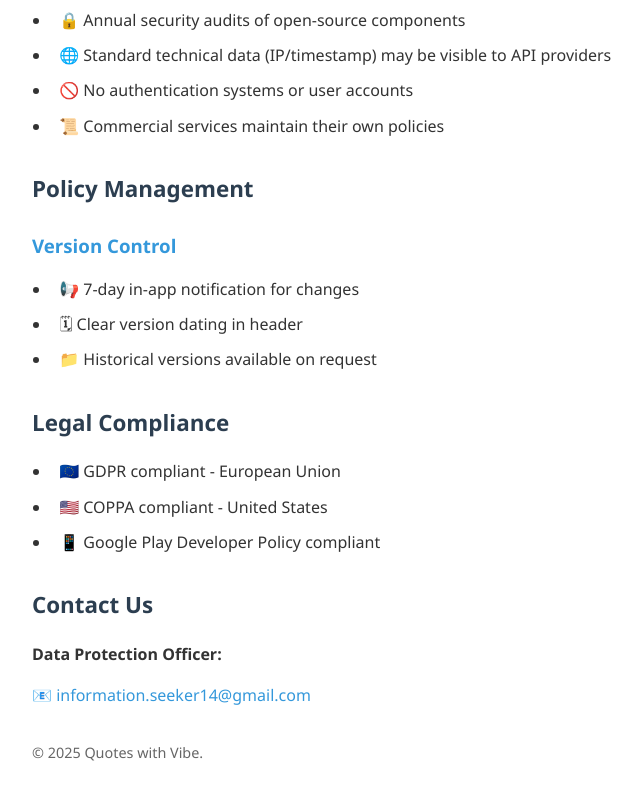
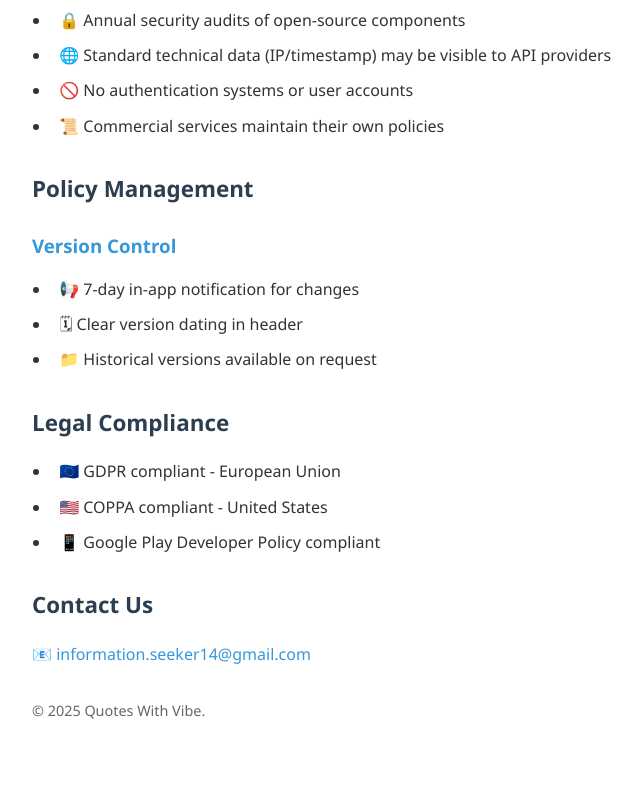
Before and after one commit to waleed826/privacy-policy, a plain HTML site: page index.html in a window 1280 px wide. Shown: the part 1426-2226 px from the top of the page, without its empty margins (208-850 px from the left). After the commit the page ends 2195 px from the top, so only its background shows below. Drawn offline with Linux system fonts and the light colour scheme.

Commit message:
Update index.html

```diff
--- a/index.html
+++ b/index.html
@@ -80,7 +80,7 @@
 
   <div class="policy-section">
     <h2>Introduction</h2>
-    <p>This application <strong>Quotes with Vibe</strong> operates as a read-only content viewer. We do not collect, store, or transmit any personal information. All processing occurs on your device unless otherwise specified.</p>
+    <p>This application <strong>Quotes With Vibe</strong> operates as a read-only content viewer. We do not collect, store, or transmit any personal information. All processing occurs on your device unless otherwise specified.</p>
   </div>
 
   <div class="policy-section">
@@ -147,13 +147,12 @@
 
   <div class="contact-info">
     <h2>Contact Us</h2>
-    <p><strong>Data Protection Officer:</strong></p>
     <p>📧 <a href="mailto:information.seeker14@gmail.com">information.seeker14@gmail.com</a></p>
   </div>
 
   <footer>
     <p style="margin-top: 2rem; color: #666; font-size: 0.9rem;">
-      © 2025 Quotes with Vibe.
+      © 2025 Quotes With Vibe.
     </p>
   </footer>
 </body>
```
